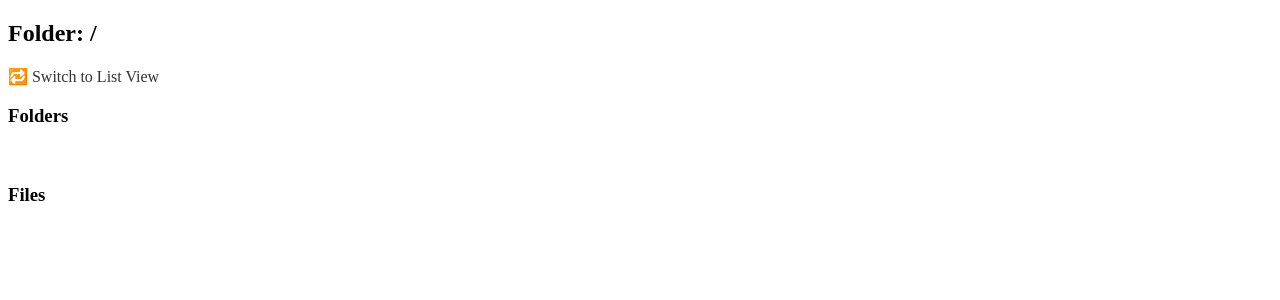
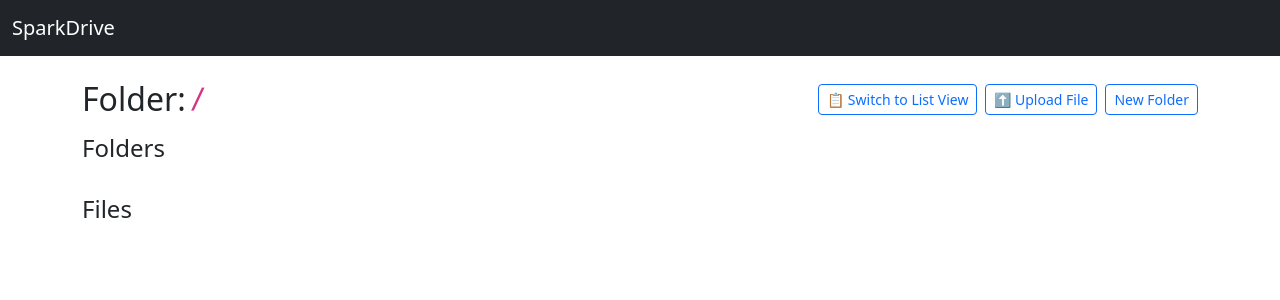
Before and after one commit to VBWizard/SparkDrive, a Flask app: page /folder/view/icon in a window 1280 px wide. Shown: the top 300 px of the page. Run offline with Flask 3, Linux system fonts and the light colour scheme; data that the repository does not hold is empty.

Commit message:
Upload and create folder complete

```diff
--- a/UI/app.py
+++ b/UI/app.py
@@ -1,20 +1,24 @@
-from flask import Flask, render_template, request, redirect
+from flask import Flask, render_template, request, redirect, flash
 import requests
 import json
+import os
+import base64
+from config import SECRET_KEY
+from user_context import USER_ID
 
 app = Flask(__name__)
+app.secret_key = SECRET_KEY
 
 API_BASE = "https://4gezooenuc.execute-api.us-east-2.amazonaws.com/dev"
 
-
 @app.route("/")
 def home():
-    return folder_view("/")
+    return folder_view()
 
 @app.route("/folder")
 def folder_view():
     path = request.args.get("path", "/")
-    user_id = "00000000-0000-0000-0000-000000000000"
+    user_id = USER_ID
     api_url = f"{API_BASE}/folder/list"
 
     payload = {
@@ -23,13 +27,9 @@ def folder_view():
         "path": path
     }
 
-    print(f"Request: url={api_url}, json={payload}")
     resp = requests.post(api_url, json=payload)
-    print(f"Response: {resp}")
-    print(f"Response JSON: {resp.json()}")
-
     if resp.status_code == 200:
-        data = resp.json()  # This is already the full dict with "folders" and "files"
+        data = resp.json()
         folders = data.get("folders", [])
         files = data.get("files", [])
         return render_template("folder_view.html", path=path, folders=folders, files=files)
@@ -39,7 +39,7 @@ def folder_view():
 @app.route("/folder/view/icon")
 def folder_view_icon():
     path = request.args.get("path", "/")
-    user_id = "00000000-0000-0000-0000-000000000000"
+    user_id = USER_ID
     api_url = f"{API_BASE}/folder/list"
 
     payload = {
@@ -59,29 +59,87 @@ def folder_view_icon():
 
 @app.route("/download/<file_id>")
 def download(file_id):
+    user_id = USER_ID
     payload = {
         "action": "download_file",
         "file_id": file_id,
-        "user_id": "00000000-0000-0000-0000-000000000000"
+        "user_id": user_id
     }
 
     resp = requests.post(f"{API_BASE}/file/download", json=payload)
-
     if resp.status_code != 200:
         return f"Error downloading file: {resp.text}", 500
 
-    # ✅ Parse the nested JSON string from inside "body"
-    print(f"resp={resp}")
     outer = resp.json()
-    print(f"outer={outer}")
     url = outer.get("download_url")
-
     if not url:
         return "Error: No download URL received", 500
 
     return redirect(url)
 
+@app.route("/newfolder", methods=["GET","POST"])
+def newfolder():
+    user_id = USER_ID
+    api_url = f"{API_BASE}/newfolder"
+    folder_default = request.args.get("path", "/")
+    new_folder_name = request.form.get("new_folder_name","")
+    return_to = request.args.get("return_to") or request.form.get("return_to") or "/"
 
+    if request.method =="POST":
+        path = f"{folder_default}/{new_folder_name}"
+        if path == "/":
+            flash("Parent folder and New Folder Name are requred", "error")
+            return redirect("/newfolder")
+        payload = {
+            "action": "create_folder",
+            "path": path,
+            "user_id": user_id
+        }
+        try:
+            resp = requests.post(api_url, json=payload)
+            if resp.status_code == 200 or resp.status_code == 201:
+                flash(f"Folder {path} created successfully!", "success")
+            else:
+                flash(f"Folder creation failed: {resp.text}", "error")
+            return redirect(return_to)
+        except Exception as e:
+            flash(f"Exception during folder creation: {str(e)}", "error")
+
+    return render_template("new_folder.html", folder_default=folder_default)
+
+@app.route("/upload", methods=["GET", "POST"])
+def upload():
+    user_id = USER_ID
+    api_url = f"{API_BASE}/upload"
+    folder_default = request.args.get("path", "/")
+
+    if request.method == "POST":
+        folder = request.form.get("folder")
+        file = request.files.get("file")
+
+        if not folder or not file:
+            flash("Folder path and file are required.", "error")
+            return redirect("/upload")
+
+        encoded_content = base64.b64encode(file.read()).decode("utf-8")
+
+        payload = {
+            "folder": folder.strip(),
+            "filename": file.filename,
+            "content": encoded_content,
+            "user_id": user_id
+        }
+
+        try:
+            resp = requests.post(api_url, json=payload)
+            if resp.status_code == 200:
+                flash("File uploaded successfully!", "success")
+            else:
+                flash(f"Upload failed: {resp.text}", "error")
+        except Exception as e:
+            flash(f"Exception during upload: {str(e)}", "error")
+
+    return render_template("upload.html", folder_default=folder_default)
 
 
 if __name__ == "__main__":
--- a/UI/config.py
+++ b/UI/config.py
@@ -0,0 +1,2 @@
+SECRET_KEY = "sparkdrive-dev-key-92o3ndsn2dnasdflkg29"
+# (Use a long, unguessable string. Change this in production!)
--- /dev/null
+++ b/UI/templates/base.html
@@ -0,0 +1,25 @@
+<!DOCTYPE html>
+<html lang="en">
+
+<head>
+    <meta charset="UTF-8">
+    <meta name="viewport" content="width=device-width, initial-scale=1.0">
+    <title>{% block title %}SparkDrive{% endblock %}</title>
+    <link href="https://cdn.jsdelivr.net/npm/bootstrap@5.3.0/dist/css/bootstrap.min.css" rel="stylesheet">
+</head>
+
+<body>
+    <nav class="navbar navbar-expand-lg navbar-dark bg-dark mb-4">
+        <div class="container-fluid">
+            <a class="navbar-brand" href="/">SparkDrive</a>
+        </div>
+    </nav>
+
+    <main class="container">
+        {% block content %}{% endblock %}
+    </main>
+
+    <script src="https://cdn.jsdelivr.net/npm/bootstrap@5.3.0/dist/js/bootstrap.bundle.min.js"></script>
+</body>
+
+</html>
--- a/UI/templates/folder_view_icons.html
+++ b/UI/templates/folder_view_icons.html
@@ -1,56 +1,40 @@
-<!DOCTYPE html>
-<html>
+{% extends "base.html" %}
 
-<head>
-    <title>SparkDrive – Icon View</title>
-    <style>
-        .grid {
-            display: flex;
-            flex-wrap: wrap;
-            gap: 20px;
-            padding: 10px;
-        }
+{% block title %}SparkDrive – Icon View{% endblock %}
 
-        .item {
-            width: 120px;
-            text-align: center;
-            font-family: sans-serif;
-        }
+{% block content %}
+<h2 class="mb-3 d-flex align-items-center">
+    Folder: <code class="ms-1">{{ path }}</code>
+    <div class="ms-auto d-flex gap-2">
+        <a href="/folder?path={{ path }}" class="btn btn-sm btn-outline-primary">📋 Switch to List View</a>
+        <a href="/upload?path={{ path }}" class="btn btn-sm btn-outline-primary">⬆️ Upload File</a>
+        <a href="/newfolder?path={{ path }}&return_to={{ request.path }}?path={{ path }}"
+            class="btn btn-sm btn-outline-primary">New Folder</a>
+    </div>
+</h2>
 
-        .item img {
-            width: 48px;
-            height: 48px;
-        }
-
-        a {
-            text-decoration: none;
-            color: #333;
-        }
-    </style>
-</head>
-
-<body>
-    <h2>Folder: {{ path }}</h2>
-    <a href="/folder?path={{ path }}">🔁 Switch to List View</a>
-
-    <h3>Folders</h3>
-    <div class="grid">
+<h4>Folders</h4>
+<div class="row row-cols-2 row-cols-md-4 g-4 mb-5">
     {% for folder in folders %}
-        <div class="item">
-            <a href="/folder/view/icon?path={{ folder.path }}"><img src="/static/icons/folder.png" alt="Folder"><br>{{ folder.name }}</a>
-            <br>
+    <div class="col text-center">
+        <a href="/folder/view/icon?path={{ folder.path }}" class="text-decoration-none text-dark">
+            <img src="/static/icons/folder.png" alt="Folder" width="48" height="48"><br>
+            {{ folder.name }}
+        </a>
     </div>
     {% endfor %}
 </div>
 
-    <h3>Files</h3>
-    <div class="grid">
+<h4>Files</h4>
+<div class="row row-cols-2 row-cols-md-4 g-4">
     {% for file in files %}
-        <div class="item">
-            <a href="/download/{{ file.file_id }}"><img src="/static/icons/file.png" alt="File"><br>{{ file.filename }}</a>
+    <div class="col text-center">
+        <a href="/download/{{ file.file_id }}" class="text-decoration-none text-dark">
+            <img src="/static/icons/file.png" alt="File" width="48" height="48"><br>
+            {{ file.filename }}
+        </a>
     </div>
     {% endfor %}
 </div>
-</body>
-
-</html>
+<input type="hidden" name="return_to" value="{{ return_to }}">
+{% endblock %}
--- /dev/null
+++ b/UI/user_context.py
@@ -0,0 +1,6 @@
+# user_context.py
+
+# For now, we hardcode a single user.
+# Later, this can switch to session-based user auth or token parsing
+
+USER_ID = "00000000-0000-0000-0000-000000000000"
```
Also changed, not shown: Backend/upload_file_lambda.py (+18 -7 lines), UI/templates/folder_view.html (+23 -16 lines), UI/templates/new_folder.html (added, +34 -0 lines), UI/templates/upload.html (added, +34 -0 lines). Lines whose indentation alone changed are shown as unchanged.
